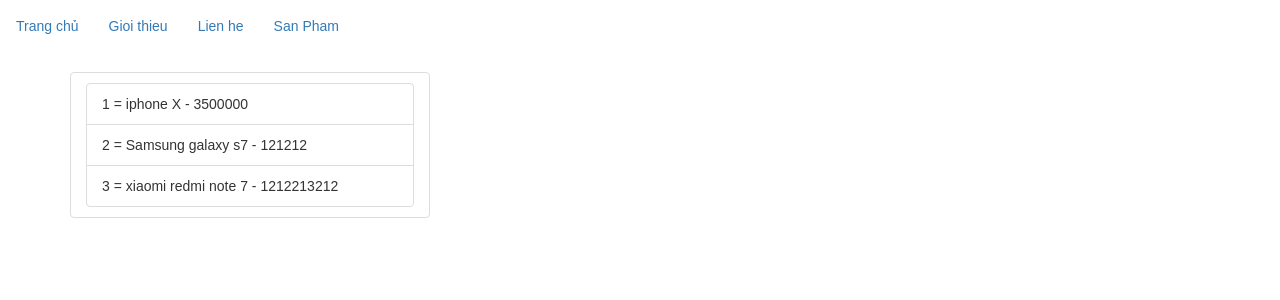
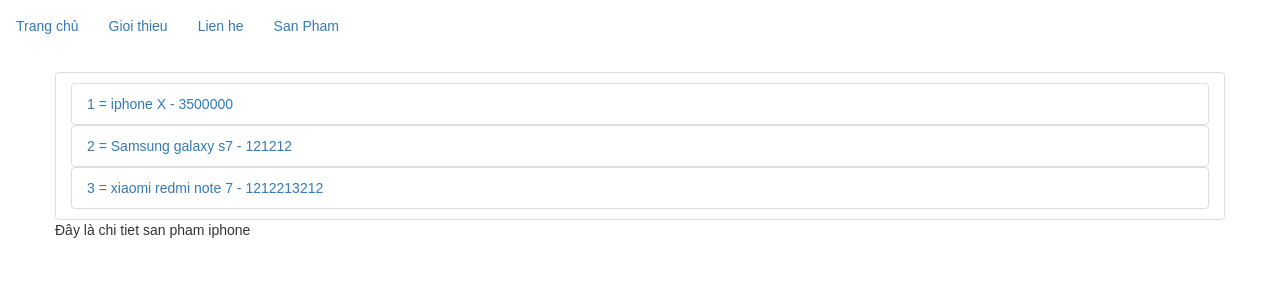
Before and after one commit to quanghung97/react-router-self-study, a React (Create React App) app: page /products/iphone in a window 1280 px wide. Shown: the top 300 px of the page. Built offline with nearby package versions, Linux system fonts and the light colour scheme.

Commit message:
get param and show conponent relevant Match in router

```diff
--- /dev/null
+++ b/src/components/Product.js
@@ -0,0 +1,17 @@
+import React, {Component} from 'react';
+
+class Product extends Component {
+    render() {
+        var { match } = this.props;
+
+        var name = match.params.slug;
+        console.log(name);
+        return (
+            <div>
+                Đây là chi tiet san pham {name}
+            </div>
+    );
+    }
+}
+
+export default Product;
--- a/src/components/Products.js
+++ b/src/components/Products.js
@@ -1,32 +1,36 @@
 import React, {Component} from 'react';
-import { BrowserRouter as NavLink } from "react-router-dom";
-
+import { BrowserRouter as Router, Route, NavLink } from "react-router-dom";
+import Product from './Product';
 class Products extends Component {
     render() {
         var products = [
             {
                 id : 1,
+                slug : 'iphone',
                 name : 'iphone X',
                 price : 3500000
             },
             {
                 id : 2,
+                slug : 'samsung',
                 name : 'Samsung galaxy s7',
                 price : 121212
             },
             {
                 id : 3,
+                slug : 'xiaomi',
                 name : 'xiaomi redmi note 7',
                 price : 1212213212
             }
         ];
 
         var { match } = this.props;
-        console.log(match);
+        var url = match.url;
+        // console.log(match);
 
         var result = products.map((product, index)=>{
             return (
-                <NavLink to="" key={index}>
+                <NavLink to={`${url}/${product.slug}`} key={index}>
                     <li className="list-group-item">
                         {product.id} = {product.name} - {product.price}
                     </li>
@@ -37,11 +41,14 @@
         return (
             <div className="container">
                 <div className="row">
-                         <div className="col-xs-4 col-sm-4 col-md-4 col-lg-4">
+
                             <ul className="list-group-item">
                                 {result}
                             </ul>
-                         </div>
+
+                </div>
+                <div className="row">
+                    <Route path="/products/:slug" component={Product}/>
                 </div>
             </div>
     );
```
